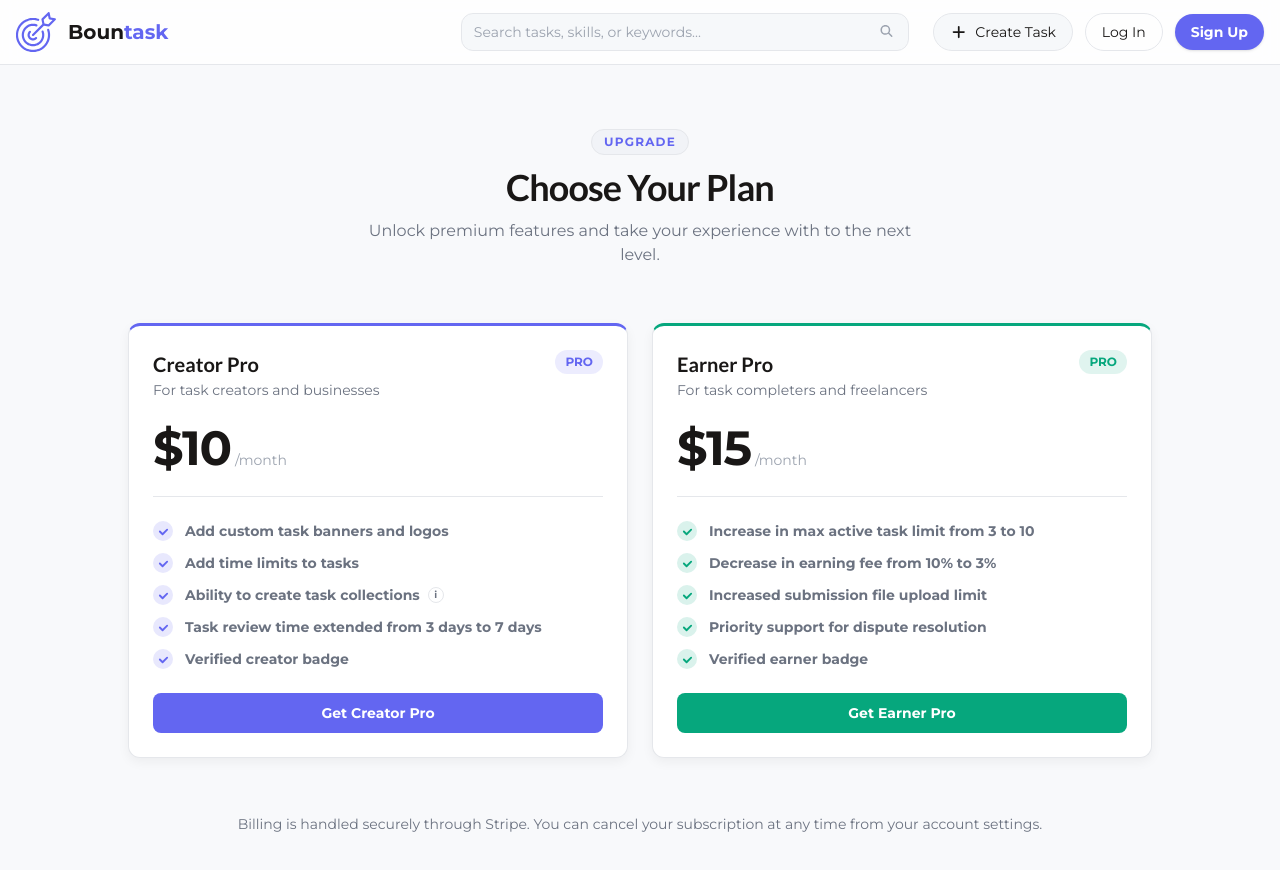
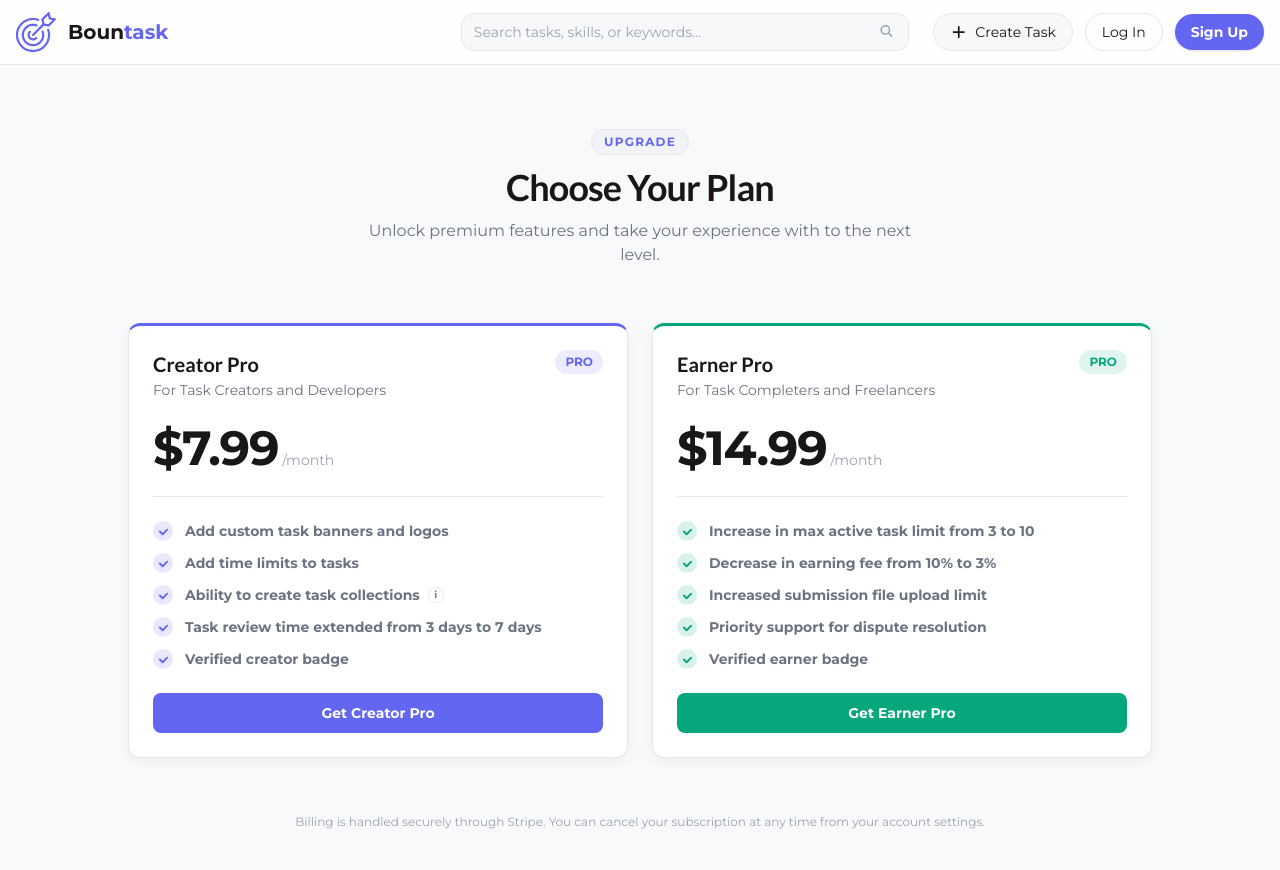
Before and after one commit to JG-JustGrinding/task-marketplace, a Next.js app: page /premium in a window 1280 px wide. Shown: the top 870 px of the page. Built offline with nearby package versions, Linux system fonts and the light colour scheme; no server answers; the database is empty.

Commit message:
Adjusted no username state

```diff
--- a/src/app/(header)/account/page.tsx
+++ b/src/app/(header)/account/page.tsx
@@ -39,8 +39,7 @@ export default async function AccountPage({ searchParams }: AccountPageProps) {
     .maybeSingle();
 
   const email = user.email ?? "";
-  const fallbackUsername = email ? email.split("@")[0] : "";
-  const username = profile?.username || fallbackUsername || "User";
+  const username = profile?.username || "";
 
   const allowImportantEmails =
     (profile as any)?.allow_important_emails ?? true;
--- a/src/app/(header)/profile/[id]/page.tsx
+++ b/src/app/(header)/profile/[id]/page.tsx
@@ -56,7 +56,7 @@ export async function generateMetadata({
     };
   }
 
-  const userName = profile.username || "Marketplace User";
+  const userName = profile.username || "Bountask User";
   const description = `View ${userName}'s profile on Bountask, including their posted tasks and activity.`;
 
   return {
@@ -199,7 +199,7 @@ export default async function ProfilePage({ params }: ProfilePageProps) {
     });
   }
 
-  const userName = profile.username || "Marketplace User";
+  const userName = profile.username || "Bountask User";
 
   return (
     <ProfileClient
--- a/src/app/api/tasks/[id]/submissions/route.ts
+++ b/src/app/api/tasks/[id]/submissions/route.ts
@@ -234,7 +234,7 @@ export async function GET(
 
       result.push({
         id: s.id as number,
-        submitterName: profile?.username || "Marketplace user",
+        submitterName: profile?.username || "Bountask User",
         submittedAt: s.created_at as string,
         demoUrl,
         finalUrl,
--- a/src/components/AccountClient.tsx
+++ b/src/components/AccountClient.tsx
@@ -434,7 +434,7 @@ export default function AccountClient({
                 <div className="flex flex-col sm:flex-row sm:items-center gap-6">
                   <div className="flex flex-col items-center gap-3">
                     <div className="h-20 w-20 rounded-full bg-[var(--accent-primary)] flex items-center justify-center text-xl font-semibold text-white">
-                      {profileUsername.charAt(0).toUpperCase()}
+                      {profileUsername.charAt(0).toUpperCase() || "B"}
                     </div>
                     {false && (
                       <button
@@ -456,6 +456,7 @@ export default function AccountClient({
                         value={profileUsername}
                         onChange={(e) => { setProfileUsername(e.target.value); resetErrorAndSuccess(); }}
                         className="w-full rounded-lg border border-[var(--border-color)] bg-[var(--bg-secondary)] px-3 py-2 text-sm text-[var(--text-primary)] focus:outline-none focus:ring-2 focus:ring-[var(--accent-primary)] focus:border-transparent"
+                        placeholder="Enter your username..."
                       />
                     </div>
 
--- a/src/components/Header.tsx
+++ b/src/components/Header.tsx
@@ -45,8 +45,8 @@ export default function Header({ user, profile, search = "", onSearchChange }: H
   }, [pathname, searchParams]);
 
   const isLoggedIn = !!user;
-  const userName = profile ? profile.username : "No Username";
-  const userInitial = userName?.charAt(0);
+  const userName = profile?.username || "Bountask User";
+  const userInitial = userName.charAt(0).toUpperCase();
 
   const handleChange = (value: string) => {
     setLocalSearch(value);
@@ -239,7 +239,6 @@ export default function Header({ user, profile, search = "", onSearchChange }: H
         <div className="flex items-center gap-2 sm:gap-3 ml-2">
           {isLoggedIn && (
             <>
-              {/* Mobile: open full-screen overlay */}
               <div className="relative sm:hidden">
                 <button
                   type="button"
@@ -256,7 +255,6 @@ export default function Header({ user, profile, search = "", onSearchChange }: H
                 </button>
               </div>
 
-              {/* Desktop: dropdown popup */}
               <div className="relative hidden sm:block" ref={notifRef}>
               <button
                 type="button"
--- a/src/components/PremiumClient.tsx
+++ b/src/components/PremiumClient.tsx
@@ -23,8 +23,8 @@ const plans: Array<{
   {
     key: "creator",
     name: "Creator Pro",
-    price: 10,
-    tagline: "For task creators and businesses",
+    price: 7.99,
+    tagline: "For Task Creators and Developers",
     accent: "var(--accent-primary)",
     accentHover: "var(--accent-hover)",
     features: creatorProFeatures(),
@@ -33,8 +33,8 @@ const plans: Array<{
   {
     key: "earner",
     name: "Earner Pro",
-    price: 15,
-    tagline: "For task completers and freelancers",
+    price: 14.99,
+    tagline: "For Task Completers and Freelancers",
     accent: "var(--accent-secondary)",
     accentHover: "var(--accent-secondary-hover)",
     features: earnerProFeatures(),
@@ -228,7 +228,7 @@ export default function PremiumClient({
                       {isCollectionsFeature && showCollectionsInfo && (
                         <p className="ml-8 text-[0.7rem] text-[var(--text-muted)] font-semibold leading-snug">
                           Group your tasks into named collections, which show a
-                          "Tasks also in this collection" section on each task&apos;s page so earners can discover related work.
+                          "Tasks also in this collection" section on each task's page so earners can discover related work.
                         </p>
                       )}
                     </li>
@@ -257,8 +257,8 @@ export default function PremiumClient({
         {/* Footer note */}
         <div className="text-center flex flex-col gap-1">
           <p
-            style={{ color: "var(--text-secondary)" }}
-            className="text-sm"
+            style={{ color: "var(--text-muted)" }}
+            className="text-xs"
           >
             Billing is handled securely through Stripe. You can cancel your subscription at any time from your account settings.
           </p>
```
